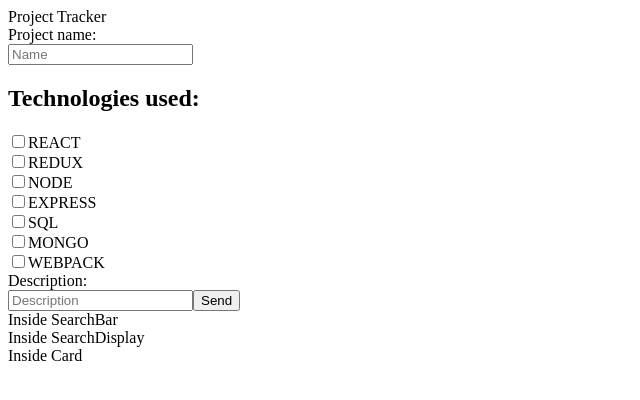
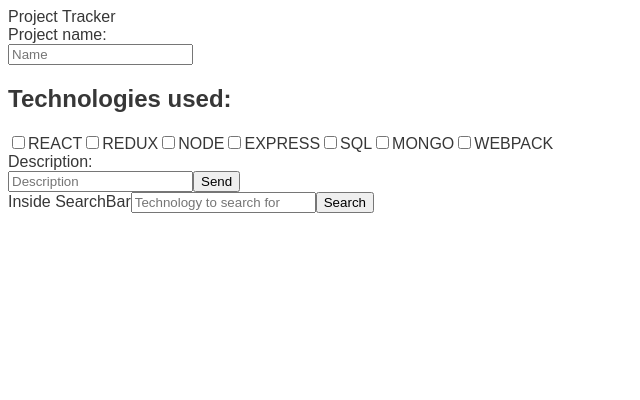
Before and after one commit to matthewhuang24/Space, a React app: page / in a window 1280 px wide. Shown: the top 400 px of the page, without its empty margins (0-640 px from the left). Built offline with nearby package versions, Linux system fonts and the light colour scheme.

Commit message:
added searchbar with search results

```diff
--- a/client/App.jsx
+++ b/client/App.jsx
@@ -1,4 +1,5 @@
 import React, { useState, useEffect } from 'react';
+import './components/styles.scss';
 // import { render } from 'react-dom';
 
 import Input from './components/Input.jsx';
--- a/client/components/Card.jsx
+++ b/client/components/Card.jsx
@@ -1,8 +1,9 @@
 import React, {useState, useEffect} from 'react';
 
-const Card = () => {
+// check the props object, console.log
+const Card = (props) => {
   return (
-		<div>Inside Card</div>
+		<div>{props.info}</div>
 	)
 }
 
--- a/client/components/CardsDisplay.jsx
+++ b/client/components/CardsDisplay.jsx
@@ -7,7 +7,7 @@ const CardsDisplay = () => {
   return (
   <div>
     <SearchBar />
-    <SearchDisplay />
+    {/* <SearchDisplay /> */}
   </div>
   )
 }
--- a/client/components/Input.jsx
+++ b/client/components/Input.jsx
@@ -48,7 +48,9 @@ const Input = () => {
       }
     }
 
-    console.log(arrayToSend);
+    console.log('name:', name);
+    console.log('technology:', arrayToSend);
+    console.log('description:', description);
 
     fetch('/projects', { //change after meetup
       method: 'POST',
--- a/client/components/SearchBar.jsx
+++ b/client/components/SearchBar.jsx
@@ -3,9 +3,44 @@ import React, {useState, useEffect} from 'react';
 //GET REQUEST TO /projects
 
 const SearchBar = () => {
+
+  const [ tech, setTech ] = useState('');
+  const [ searchResults, setSearchResults ] = useState([]);
+
+// function
+  const handleOnClick = () => {
+    const searchUrl = `http://localhost:5001/projects/${tech}`;
+
+    console.log('tech: ', tech)
+
+    fetch(searchUrl)
+      .then(res => res.json())
+      .then(jsonData => {
+        setSearchResults(jsonData)
+      })
+  }
+
+  const arr = [];
+  for (let i = 0; i < searchResults.length; i++) {
+    arr.push(<Card info={searchResults[i]}/>)
+  }
+
   return (
-    <div>Inside SearchBar</div>
+    <div>Inside SearchBar
+      <input value={tech} onChange={e => setTech(e.target.value)} placeholder='Technology to search for'></input>
+      <button onClick={handleOnClick}>Search</button>
+
+      {arr}
+    </div>
+
+
   )
 }
 
 export default SearchBar;
+
+// import React from 'react';
+// import { render } from 'react-dom';
+// import App from './App';
+
+// render(<App />, document.querySelector('#root'));
--- a/webpack.config.js
+++ b/webpack.config.js
@@ -23,11 +23,15 @@ module.exports = {
         },
       },
       {
-        test: /\.css/,
-        use: [MiniCssExtractPlugin.loader, 'css-loader'],
+        test: /\.s?css/,
+        use: [MiniCssExtractPlugin.loader, 'css-loader', 'sass-loader'],
       },
       // {
-      //   test: /scss$/,
+      //   test: /\.s?css/,
+      //   use: ['style-loader', 'css-loader', 'sass-loader'],
+      // },
+      // {
+      //   test: /\.scss$/,
       //   exclude: /node_modules/,
       //   loaders: ['style-loader', 'css-loader', 'sass-loader'],
       // }, //we added this for sass
```
Also changed, not shown: client/components/styles.scss (renamed from client/components/styles.css).
